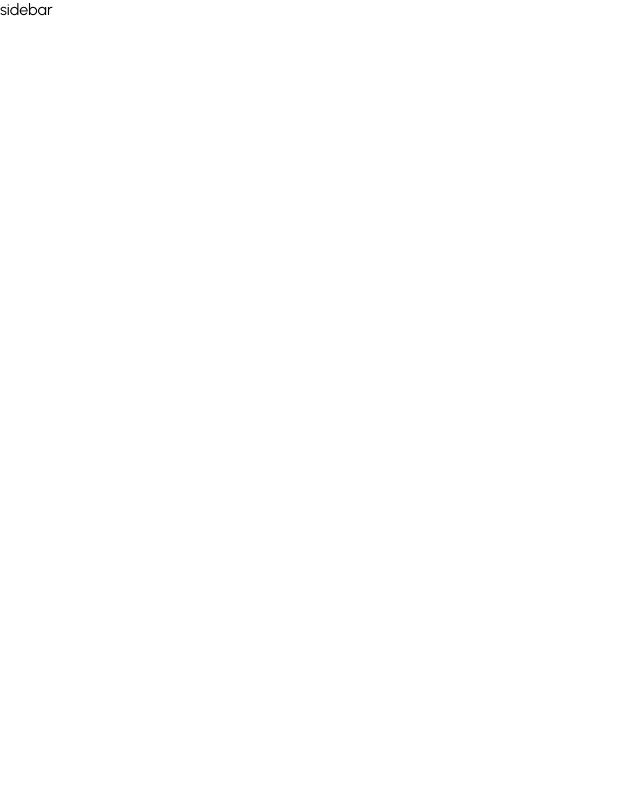
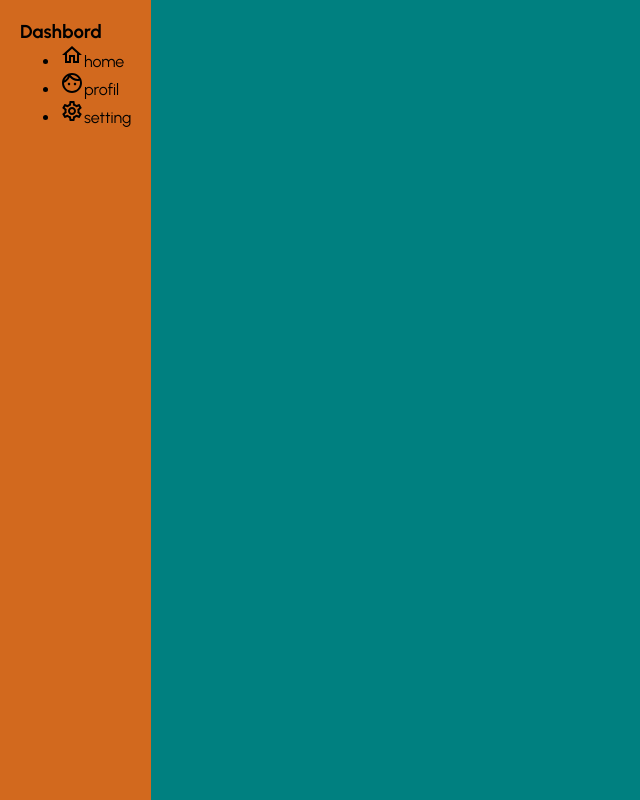
Before and after one commit to Soe-Hok-Gie/admin-dashboard, a React (Create React App) app: page /sidebar in a window 1280 px wide. Shown: the whole page, without its empty margins (0-640 px from the left). Built offline with nearby package versions, Linux system fonts and the light colour scheme.

Commit message:
menambahkan Icon Meterial UI

```diff
--- a/package.json
+++ b/package.json
@@ -3,6 +3,8 @@
   "version": "0.1.0",
   "private": true,
   "dependencies": {
+    "@material-ui/core": "^4.12.3",
+    "@material-ui/icons": "^4.11.2",
     "@testing-library/jest-dom": "^5.16.1",
     "@testing-library/react": "^12.1.2",
     "@testing-library/user-event": "^13.5.0",
--- a/src/components/sideBar/SideBar.jsx
+++ b/src/components/sideBar/SideBar.jsx
@@ -1,10 +1,38 @@
 import React from 'react'
+import styled from 'styled-components'
+import { HomeOutlined,SettingsOutlined,FaceOutlined} from '@material-ui/icons'
+
+
+const Container = styled.div`
+    display: flex;
+    background-color: teal;
+    height: 100vh;
+
+`
+const Wrapper = styled.div`
+   padding: 20px;
+   background-color: chocolate;
+`
+const Menu = styled.div``
+const Title = styled.h3``
+const List = styled.ul``
+const ListItem = styled.li``
+
 
 const SideBar = () => {
     return (
-        <div>
-            sidebar
-        </div>
+        <Container>
+            <Wrapper>
+                <Menu>
+                <Title>Dashbord</Title>
+                <List>
+                    <ListItem><HomeOutlined/>home</ListItem>
+                    <ListItem><FaceOutlined/>profil</ListItem>
+                    <ListItem><SettingsOutlined/>setting</ListItem>
+                </List>
+                </Menu>
+            </Wrapper>
+        </Container>
     )
 }
 
```
Also changed, not shown: 1 other file (tests, documents, lock files or other folders).
